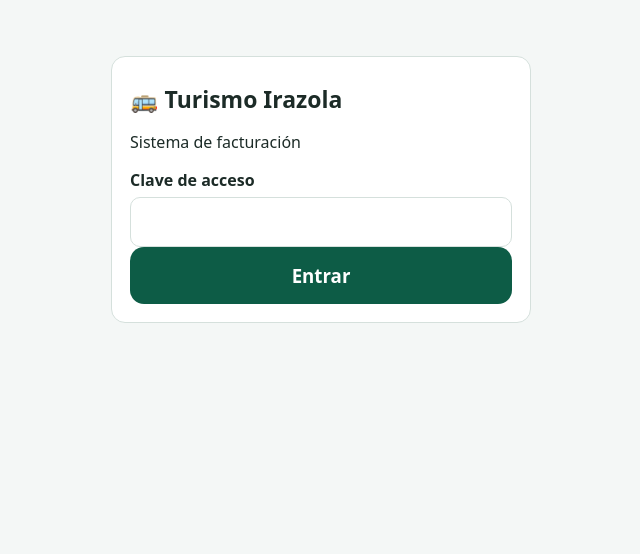
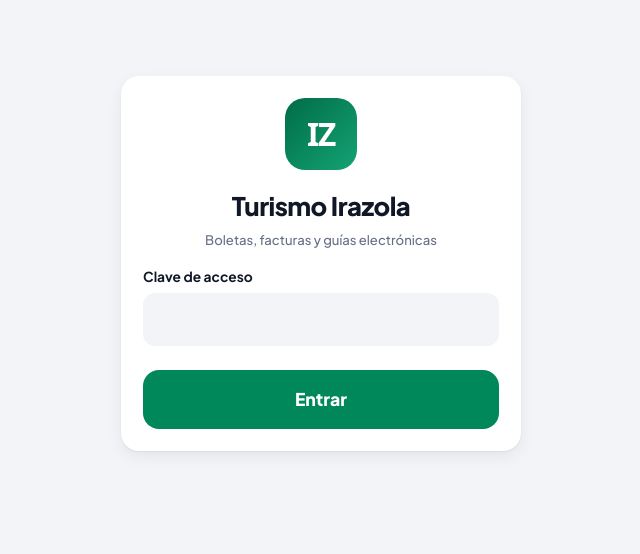
Before and after one commit to luislagos248/sistema-transporte, a PHP site: page / in a window 1280 px wide. Shown: the top 554 px of the page, without its empty margins (319-959 px from the left). Run offline with PHP 8.4, Linux system fonts and the light colour scheme.

Commit message:
Rediseño estilo app bancaria moderna
- Nueva identidad visual: Plus Jakarta Sans, fondo gris perla, tarjetas
  blancas sin borde con sombras suaves, un solo acento esmeralda con
  degradado y esquinas redondeadas amplias.
- Portada tipo banca: tarjeta "Ventas de hoy" con total del día,
  cantidad de comprobantes y estado de envío a SUNAT.
- Barra de navegación inferior en el celular (Inicio, Comprobantes,
  Reportes); la superior queda para escritorio.
- Accesos rápidos con íconos en círculos tintados, inputs rellenos con
  foco esmeralda, conmutador tipo segmento, chips de estado renovados,
  ticket y login rediseñados; nuevo ícono "IZ" con degradado.
- Manifest y theme-color actualizados; caché del service worker
  incrementada para forzar la actualización en celulares.

Co-Authored-By: Claude Fable 5 <noreply@anthropic.com>
Claude-Session: https://claude.ai/code/session_01Xcru4orHBY24nqVZ7MKnYG

```diff
--- a/public/app.css
+++ b/public/app.css
@@ -1,15 +1,22 @@
-/* Tourismo Irasola — móvil primero, cómodo también en PC. */
+/* Turismo Irazola — estilo app bancaria: limpio, tarjetas suaves, un acento. */
 
 :root {
-  --verde: #0d5c46;
-  --verde-claro: #e7f3ef;
-  --tinta: #1c2b27;
-  --gris: #667572;
-  --borde: #d5e0dc;
-  --fondo: #f4f7f6;
-  --rojo: #b3261e;
-  --ambar: #8a6d00;
-  --radio: 14px;
+  --acento: #00875a;
+  --acento-osc: #006c48;
+  --acento-tinte: #e3f5ee;
+  --tinta: #101828;
+  --gris: #667085;
+  --fondo: #f2f4f7;
+  --panel: #ffffff;
+  --campo: #f2f4f7;
+  --linea: #eaecf0;
+  --rojo: #d92d20;
+  --rojo-tinte: #fee4e2;
+  --ambar: #b54708;
+  --ambar-tinte: #fef0c7;
+  --sombra: 0 1px 2px rgba(16, 24, 40, 0.06), 0 6px 16px rgba(16, 24, 40, 0.06);
+  --radio: 18px;
+  --radio-chico: 12px;
 }
 
 * { box-sizing: border-box; }
@@ -19,225 +26,366 @@ html, body {
   padding: 0;
   background: var(--fondo);
   color: var(--tinta);
-  font-family: system-ui, -apple-system, "Segoe UI", Roboto, sans-serif;
-  font-size: 17px;
+  font-family: "Plus Jakarta Sans", system-ui, -apple-system, "Segoe UI", sans-serif;
+  font-size: 16px;
+  line-height: 1.45;
 }
 
 /* ---------- Cabecera ---------- */
 #cabecera {
-  background: var(--verde);
+  background: linear-gradient(120deg, var(--acento-osc), var(--acento));
   color: #fff;
   position: sticky;
   top: 0;
   z-index: 10;
 }
 .cabecera-int {
-  max-width: 1100px;
+  max-width: 1080px;
   margin: 0 auto;
-  padding: 10px 16px;
+  padding: 14px 20px;
   display: flex;
   align-items: center;
   justify-content: space-between;
   gap: 12px;
-  flex-wrap: wrap;
 }
-.marca { color: #fff; text-decoration: none; font-weight: 700; font-size: 1.1rem; }
-#cabecera nav { display: flex; gap: 4px; }
+.marca {
+  color: #fff;
+  text-decoration: none;
+  font-weight: 800;
+  font-size: 1.05rem;
+  letter-spacing: -0.01em;
+  display: flex;
+  align-items: center;
+  gap: 8px;
+}
+#cabecera nav { display: flex; gap: 2px; }
 #cabecera nav a {
-  color: #dfeeea;
+  color: rgba(255, 255, 255, 0.82);
   text-decoration: none;
-  padding: 8px 12px;
-  border-radius: 8px;
-  font-weight: 600;
+  padding: 8px 14px;
+  border-radius: 999px;
+  font-weight: 700;
+  font-size: 0.9rem;
 }
-#cabecera nav a.activa, #cabecera nav a:hover { background: rgba(255, 255, 255, 0.16); color: #fff; }
+#cabecera nav a.activa, #cabecera nav a:hover { background: rgba(255, 255, 255, 0.18); color: #fff; }
+
+/* Barra inferior (celular) */
+#navInferior {
+  position: fixed;
+  bottom: 0; left: 0; right: 0;
+  background: var(--panel);
+  border-top: 1px solid var(--linea);
+  display: flex;
+  justify-content: space-around;
+  padding: 6px 8px calc(8px + env(safe-area-inset-bottom));
+  z-index: 20;
+}
+#navInferior a {
+  text-decoration: none;
+  color: var(--gris);
+  font-size: 0.68rem;
+  font-weight: 700;
+  display: flex;
+  flex-direction: column;
+  align-items: center;
+  gap: 2px;
+  padding: 6px 14px;
+  border-radius: 12px;
+  min-width: 64px;
+}
+#navInferior a .nav-ico { font-size: 1.35rem; line-height: 1; }
+#navInferior a.activa { color: var(--acento); background: var(--acento-tinte); }
 
 /* ---------- Contenido ---------- */
 #app {
-  max-width: 1100px;
+  max-width: 1080px;
   margin: 0 auto;
-  padding: 16px;
-  padding-bottom: 48px;
+  padding: 20px 20px 96px;
 }
-#app.cargando { text-align: center; color: var(--gris); padding-top: 60px; }
+#app.cargando { text-align: center; color: var(--gris); padding-top: 70px; }
 
-h1 { font-size: 1.35rem; margin: 8px 0 16px; }
-h2 { font-size: 1.1rem; margin: 18px 0 8px; }
+h1 { font-size: 1.45rem; font-weight: 800; letter-spacing: -0.02em; margin: 6px 0 16px; }
+h2 { font-size: 1.02rem; font-weight: 800; margin: 20px 0 10px; }
 
 .tarjeta {
-  background: #fff;
-  border: 1px solid var(--borde);
+  background: var(--panel);
   border-radius: var(--radio);
-  padding: 18px;
-  margin-bottom: 14px;
+  box-shadow: var(--sombra);
+  padding: 22px;
+  margin-bottom: 16px;
 }
+
+/* Tarjeta resumen del día (portada) */
+.resumen-dia {
+  background: linear-gradient(130deg, var(--acento-osc), var(--acento) 65%, #14a374);
+  color: #fff;
+  border-radius: 22px;
+  padding: 22px 24px;
+  margin-bottom: 20px;
+  box-shadow: 0 10px 26px rgba(0, 108, 72, 0.28);
+}
+.resumen-dia .etiqueta {
+  font-size: 0.78rem;
+  font-weight: 700;
+  letter-spacing: 0.06em;
+  text-transform: uppercase;
+  opacity: 0.85;
+}
+.resumen-dia .monto {
+  font-size: 2.2rem;
+  font-weight: 800;
+  letter-spacing: -0.02em;
+  margin: 2px 0 4px;
+  font-variant-numeric: tabular-nums;
+}
+.resumen-dia .detalle { font-size: 0.9rem; opacity: 0.9; font-weight: 600; }
 
 /* ---------- Botones ---------- */
 button, .boton {
   font: inherit;
   border: none;
-  border-radius: var(--radio);
+  border-radius: 14px;
   padding: 14px 18px;
-  font-weight: 700;
+  font-weight: 800;
   cursor: pointer;
-  background: var(--verde);
+  background: var(--acento);
   color: #fff;
   text-decoration: none;
   display: inline-block;
   text-align: center;
+  transition: transform 0.05s ease, box-shadow 0.15s ease;
 }
+button:hover, .boton:hover { box-shadow: 0 6px 14px rgba(0, 135, 90, 0.25); }
 button:active, .boton:active { transform: scale(0.98); }
-button:disabled { opacity: 0.5; cursor: wait; }
-.boton-suave { background: var(--verde-claro); color: var(--verde); }
-.boton-linea { background: #fff; color: var(--verde); border: 2px solid var(--verde); }
-.boton-grande { font-size: 1.25rem; padding: 22px; width: 100%; }
+button:disabled { opacity: 0.5; cursor: wait; box-shadow: none; }
+button:focus-visible, .boton:focus-visible, a:focus-visible { outline: 3px solid rgba(0, 135, 90, 0.4); outline-offset: 2px; }
+.boton-suave { background: var(--acento-tinte); color: var(--acento-osc); }
+.boton-suave:hover { box-shadow: none; background: #d3efe4; }
+.boton-linea { background: var(--panel); color: var(--acento-osc); box-shadow: inset 0 0 0 1.5px var(--linea); }
+.boton-linea:hover { box-shadow: inset 0 0 0 1.5px var(--acento); }
+.boton-grande { font-size: 1.1rem; padding: 17px 20px; width: 100%; border-radius: 16px; }
 
-/* Home: accesos grandes */
+/* Accesos rápidos (portada) */
 .accesos {
   display: grid;
   grid-template-columns: 1fr 1fr;
-  gap: 14px;
-  margin-top: 10px;
+  gap: 12px;
 }
 .acceso {
-  background: #fff;
-  border: 1px solid var(--borde);
+  background: var(--panel);
   border-radius: var(--radio);
-  padding: 26px 12px;
+  box-shadow: var(--sombra);
+  padding: 18px 14px;
   text-align: center;
   text-decoration: none;
   color: var(--tinta);
-  font-weight: 700;
-  font-size: 1.15rem;
+  font-weight: 800;
+  font-size: 0.95rem;
+  transition: transform 0.08s ease;
 }
-.acceso .icono { display: block; font-size: 2.3rem; margin-bottom: 8px; }
-.acceso:hover { border-color: var(--verde); background: var(--verde-claro); }
+.acceso:hover { transform: translateY(-2px); }
+.acceso .icono {
+  display: flex;
+  align-items: center;
+  justify-content: center;
+  width: 52px; height: 52px;
+  margin: 0 auto 10px;
+  border-radius: 16px;
+  font-size: 1.6rem;
+  background: var(--acento-tinte);
+}
+.acceso:nth-child(2) .icono { background: #fef0c7; }
+.acceso:nth-child(3) .icono { background: #e0eaff; }
+.acceso:nth-child(4) .icono { background: #fce7f6; }
 
 /* ---------- Formularios ---------- */
-label { display: block; font-weight: 600; margin: 14px 0 6px; }
+label { display: block; font-weight: 700; font-size: 0.86rem; margin: 14px 0 6px; color: var(--tinta); }
 input, select {
   font: inherit;
   width: 100%;
-  padding: 13px 12px;
-  border: 1.5px solid var(--borde);
-  border-radius: 10px;
-  background: #fff;
+  padding: 14px;
+  border: 1.5px solid transparent;
+  border-radius: var(--radio-chico);
+  background: var(--campo);
+  color: var(--tinta);
 }
-input:focus, select:focus { outline: 2px solid var(--verde); border-color: var(--verde); }
-input.monto { font-size: 1.5rem; font-weight: 700; text-align: right; }
+input::placeholder { color: #98a2b3; }
+input:focus, select:focus { outline: none; border-color: var(--acento); background: #fff; box-shadow: 0 0 0 4px rgba(0, 135, 90, 0.12); }
+input.monto { font-size: 1.7rem; font-weight: 800; text-align: right; font-variant-numeric: tabular-nums; }
 .fila { display: flex; gap: 10px; }
 .fila > * { flex: 1; }
-.ayuda { color: var(--gris); font-size: 0.85rem; margin-top: 4px; }
-.error { color: var(--rojo); font-weight: 600; margin: 10px 0; }
+.ayuda { color: var(--gris); font-size: 0.82rem; margin-top: 6px; }
+.error {
+  color: var(--rojo);
+  background: var(--rojo-tinte);
+  font-weight: 700;
+  font-size: 0.9rem;
+  padding: 10px 14px;
+  border-radius: var(--radio-chico);
+  margin: 12px 0;
+}
 
 .sugerencias { display: flex; flex-wrap: wrap; gap: 8px; margin-top: 8px; }
 .sugerencias button {
-  background: var(--verde-claro);
-  color: var(--verde);
-  padding: 8px 12px;
+  background: var(--campo);
+  color: var(--tinta);
+  padding: 8px 14px;
   border-radius: 999px;
-  font-weight: 600;
-  font-size: 0.9rem;
+  font-weight: 700;
+  font-size: 0.82rem;
 }
+.sugerencias button:hover { background: var(--acento-tinte); color: var(--acento-osc); box-shadow: none; }
 
-.conmutador { display: flex; border: 1.5px solid var(--borde); border-radius: 10px; overflow: hidden; }
+.conmutador {
+  display: flex;
+  background: var(--campo);
+  border-radius: 14px;
+  padding: 4px;
+  gap: 4px;
+}
 .conmutador button {
   flex: 1;
-  background: #fff;
+  background: transparent;
   color: var(--gris);
-  border-radius: 0;
-  padding: 12px;
+  border-radius: 11px;
+  padding: 11px;
+  font-size: 0.9rem;
+  box-shadow: none;
 }
-.conmutador button.activa { background: var(--verde); color: #fff; }
+.conmutador button:hover { box-shadow: none; }
+.conmutador button.activa { background: var(--panel); color: var(--acento-osc); box-shadow: 0 1px 4px rgba(16, 24, 40, 0.12); }
 
 .item-linea {
-  border: 1px solid var(--borde);
-  border-radius: 10px;
-  padding: 10px 12px;
+  background: var(--campo);
+  border-radius: var(--radio-chico);
+  padding: 12px 14px;
   margin-top: 8px;
   display: flex;
   justify-content: space-between;
   gap: 8px;
   align-items: center;
-  background: var(--verde-claro);
+  font-size: 0.95rem;
 }
-.item-linea .quitar { background: none; color: var(--rojo); padding: 4px 8px; font-size: 1.1rem; }
+.item-linea .quitar { background: none; color: var(--rojo); padding: 4px 8px; font-size: 1.05rem; box-shadow: none; }
 
 .total-grande {
   font-size: 2rem;
   font-weight: 800;
+  letter-spacing: -0.02em;
   text-align: right;
-  margin: 12px 0;
+  margin: 14px 0;
+  font-variant-numeric: tabular-nums;
 }
 
 /* ---------- Estados ---------- */
-.estado { padding: 4px 10px; border-radius: 999px; font-size: 0.8rem; font-weight: 700; white-space: nowrap; }
-.estado.pendiente { background: #fff3cd; color: var(--ambar); }
-.estado.aceptado { background: #d7efe3; color: var(--verde); }
-.estado.rechazado { background: #f8d7da; color: var(--rojo); }
+.estado {
+  padding: 4px 12px;
+  border-radius: 999px;
+  font-size: 0.74rem;
+  font-weight: 800;
+  white-space: nowrap;
+  display: inline-block;
+}
+.estado.pendiente { background: var(--ambar-tinte); color: var(--ambar); }
+.estado.aceptado { background: var(--acento-tinte); color: var(--acento-osc); }
+.estado.rechazado { background: var(--rojo-tinte); color: var(--rojo); }
 
-/* ---------- Lista ---------- */
-.filtros { display: flex; gap: 10px; flex-wrap: wrap; align-items: end; margin-bottom: 12px; }
+/* ---------- Listas ---------- */
+.filtros { display: flex; gap: 10px; flex-wrap: wrap; align-items: end; margin-bottom: 14px; }
 .filtros > div { flex: 1; min-width: 130px; }
+.filtros label { margin-top: 0; }
 
 .lista-movil .comp-fila {
-  background: #fff;
-  border: 1px solid var(--borde);
+  background: var(--panel);
   border-radius: var(--radio);
-  padding: 12px 14px;
+  box-shadow: var(--sombra);
+  padding: 14px 16px;
   margin-bottom: 10px;
   display: flex;
   justify-content: space-between;
-  gap: 8px;
+  gap: 10px;
   align-items: center;
   cursor: pointer;
 }
-.comp-fila .num { font-weight: 700; }
-.comp-fila .cli { color: var(--gris); font-size: 0.9rem; }
-.comp-fila .imp { font-weight: 800; text-align: right; }
+.comp-fila .num { font-weight: 800; font-size: 0.95rem; }
+.comp-fila .cli { color: var(--gris); font-size: 0.83rem; }
+.comp-fila .imp { font-weight: 800; text-align: right; font-variant-numeric: tabular-nums; }
 
-table.lista-pc { display: none; width: 100%; border-collapse: collapse; background: #fff; border-radius: var(--radio); overflow: hidden; }
-.lista-pc th, .lista-pc td { padding: 10px 12px; text-align: left; border-bottom: 1px solid var(--borde); }
-.lista-pc th { background: var(--verde-claro); color: var(--verde); font-size: 0.85rem; text-transform: uppercase; }
+table.lista-pc {
+  display: none;
+  width: 100%;
+  border-collapse: collapse;
+  background: var(--panel);
+  border-radius: var(--radio);
+  overflow: hidden;
+  box-shadow: var(--sombra);
+}
+.lista-pc th, .lista-pc td { padding: 12px 14px; text-align: left; border-bottom: 1px solid var(--linea); }
+.lista-pc th {
+  color: var(--gris);
+  font-size: 0.72rem;
+  font-weight: 800;
+  text-transform: uppercase;
+  letter-spacing: 0.06em;
+}
 .lista-pc tbody tr { cursor: pointer; }
+.lista-pc tbody tr:last-child td { border-bottom: none; }
 .lista-pc tbody tr:hover { background: var(--fondo); }
-.lista-pc td.imp { text-align: right; font-weight: 700; }
+.lista-pc td.imp { text-align: right; font-weight: 800; font-variant-numeric: tabular-nums; }
 
 /* ---------- Ticket ---------- */
 #ticket {
-  background: #fff;
-  border: 1px dashed var(--gris);
-  border-radius: 8px;
-  max-width: 360px;
+  background: var(--panel);
+  border-radius: var(--radio);
+  box-shadow: var(--sombra);
+  max-width: 380px;
   margin: 0 auto 16px;
-  padding: 18px;
-  font-size: 0.95rem;
+  padding: 24px;
+  font-size: 0.92rem;
 }
 #ticket .centro { text-align: center; }
-#ticket .emp { font-weight: 800; font-size: 1.05rem; }
-#ticket .doc-titulo { font-weight: 800; margin: 8px 0; }
-#ticket hr { border: none; border-top: 1px dashed var(--borde); margin: 10px 0; }
-#ticket .linea { display: flex; justify-content: space-between; gap: 8px; }
-#ticket .tot { font-size: 1.2rem; font-weight: 800; }
-#ticket .qr { display: flex; justify-content: center; margin: 12px 0 4px; }
-#ticket .qr svg { width: 150px; height: 150px; }
-#ticket .leyenda { font-size: 0.8rem; color: var(--gris); }
-.acciones-ticket { display: grid; grid-template-columns: 1fr 1fr; gap: 10px; max-width: 360px; margin: 0 auto; }
+#ticket .emp { font-weight: 800; font-size: 1.05rem; letter-spacing: -0.01em; }
+#ticket .doc-titulo {
+  font-weight: 800;
+  margin: 12px auto 4px;
+  background: var(--acento-tinte);
+  color: var(--acento-osc);
+  border-radius: 999px;
+  padding: 6px 16px;
+  display: inline-block;
+  font-size: 0.85rem;
+}
+#ticket hr { border: none; border-top: 1.5px dashed var(--linea); margin: 12px 0; }
+#ticket .linea { display: flex; justify-content: space-between; gap: 8px; margin: 2px 0; }
+#ticket .tot { font-size: 1.25rem; font-weight: 800; font-variant-numeric: tabular-nums; }
+#ticket .qr { display: flex; justify-content: center; margin: 14px 0 6px; }
+#ticket .qr svg { width: 148px; height: 148px; }
+#ticket .leyenda { font-size: 0.78rem; color: var(--gris); }
+.acciones-ticket { display: grid; grid-template-columns: 1fr 1fr; gap: 10px; max-width: 380px; margin: 0 auto; }
 .acciones-ticket .ancho { grid-column: 1 / -1; }
 
 /* ---------- Escritorio ---------- */
 @media (min-width: 760px) {
-  body { font-size: 16px; }
+  #navInferior { display: none; }
+  #app { padding-bottom: 48px; }
   .accesos { grid-template-columns: repeat(4, 1fr); }
   .lista-movil { display: none; }
   table.lista-pc { display: table; }
   .dos-columnas { display: grid; grid-template-columns: minmax(340px, 460px) 1fr; gap: 18px; align-items: start; }
-  .boton-grande { font-size: 1.1rem; padding: 16px; }
+  h1 { font-size: 1.6rem; }
+}
+@media (max-width: 759px) {
+  #cabecera nav { display: none; }
+}
+
+@media (prefers-reduced-motion: reduce) {
+  *, *::before, *::after { transition: none !important; }
 }
 
 /* ---------- Impresión (ticketera / A4) ---------- */
 @media print {
-  #cabecera, .acciones-ticket, .no-imprimir { display: none !important; }
+  #cabecera, #navInferior, .acciones-ticket, .no-imprimir { display: none !important; }
   body, #app { background: #fff; margin: 0; padding: 0; max-width: none; }
-  #ticket { border: none; max-width: 260px; margin: 0; padding: 0; }
+  #ticket { box-shadow: none; border-radius: 0; max-width: 260px; margin: 0; padding: 0; }
+  #ticket .doc-titulo { background: none; padding: 0; }
 }
--- a/public/app.js
+++ b/public/app.js
@@ -2,6 +2,7 @@
 
 const $app = document.getElementById('app');
 const $cabecera = document.getElementById('cabecera');
+const $navInferior = document.getElementById('navInferior');
 
 /* ---------- Utilidades ---------- */
 
@@ -88,13 +89,17 @@ const NOMBRE_TIPO = { '01': 'Factura', '03': 'Boleta', '07': 'Nota de crédito'
 
 function vistaLogin() {
   $cabecera.hidden = true;
+  $navInferior.hidden = true;
   $app.innerHTML = `
-    <div class="tarjeta" style="max-width:420px;margin:40px auto">
-      <h1>🚌 Turismo Irazola</h1>
-      <p>Sistema de facturación</p>
+    <div class="tarjeta" style="max-width:400px;margin:56px auto;text-align:center">
+      <img src="/icon.svg" alt="" width="72" height="72" style="border-radius:20px;margin-bottom:8px">
+      <h1 style="margin:4px 0 2px">Turismo Irazola</h1>
+      <p class="ayuda" style="margin-bottom:18px">Boletas, facturas y guías electrónicas</p>
+      <div style="text-align:left">
       <label for="clave">Clave de acceso</label>
       <input id="clave" type="password" autocomplete="current-password" inputmode="numeric">
       <p class="error" id="err" hidden>Clave incorrecta, intente de nuevo.</p>
+      </div>
       <br>
       <button class="boton-grande" id="entrar">Entrar</button>
     </div>`;
@@ -111,21 +116,42 @@ function vistaLogin() {
   document.getElementById('clave').onkeydown = (e) => { if (e.key === 'Enter') entrar(); };
 }
 
-function vistaHome() {
+async function vistaHome() {
   $app.innerHTML = `
-    <h1>¿Qué desea emitir?</h1>
+    <div class="resumen-dia">
+      <div class="etiqueta">Ventas de hoy</div>
+      <div class="monto" id="ventasHoy">S/ —</div>
+      <div class="detalle" id="detalleHoy">Cargando…</div>
+    </div>
+    <h2 style="margin-top:0">¿Qué desea emitir?</h2>
     <div class="accesos">
       ${Object.entries(TIPOS).map(([k, t]) => `
         <a class="acceso" href="#emitir/${k}"><span class="icono">${t.icono}</span>${t.titulo}</a>
       `).join('')}
     </div>
-    <h2>Accesos</h2>
+    <h2>Más opciones</h2>
     <div class="accesos">
       <a class="acceso" href="#guia"><span class="icono">🚚</span>Guía de carga</a>
       <a class="acceso" href="#guias"><span class="icono">🗒️</span>Guías emitidas</a>
       <a class="acceso" href="#lista"><span class="icono">📋</span>Comprobantes</a>
       <a class="acceso" href="#reportes"><span class="icono">📊</span>Reportes</a>
     </div>`;
+
+  // Resumen del día, como el saldo de un banco.
+  try {
+    const hoy = hoyLima();
+    const filas = await api(`/api/comprobantes?desde=${hoy}&hasta=${hoy}`);
+    const emitidos = filas.filter((f) => f.tipo !== '07' && !f.anulado_por);
+    const total = emitidos.reduce((a, f) => a + Number(f.total), 0);
+    const pendientes = filas.filter((f) => f.estado === 'pendiente').length;
+    document.getElementById('ventasHoy').textContent = S(total);
+    document.getElementById('detalleHoy').textContent =
+      `${emitidos.length} comprobante${emitidos.length === 1 ? '' : 's'}` +
+      (pendientes ? ` · ${pendientes} en envío a SUNAT` : ' · todo enviado a SUNAT');
+  } catch {
+    document.getElementById('ventasHoy').textContent = 'S/ 0.00';
+    document.getElementById('detalleHoy').textContent = 'Sin ventas registradas hoy';
+  }
 }
 
 /* ---------- Guía de Remisión Transportista ---------- */
@@ -665,7 +691,8 @@ async function enrutar() {
   if (!clave() && hash !== '#login') { location.hash = '#login'; return; }
 
   $cabecera.hidden = hash === '#login';
-  document.querySelectorAll('#cabecera nav a').forEach((a) => {
+  $navInferior.hidden = hash === '#login';
+  document.querySelectorAll('#cabecera nav a, #navInferior a').forEach((a) => {
     a.classList.toggle('activa', hash.startsWith(a.getAttribute('href')));
   });
   $app.classList.remove('cargando');
--- a/public/index.html
+++ b/public/index.html
@@ -4,10 +4,12 @@
   <meta charset="utf-8">
   <meta name="viewport" content="width=device-width, initial-scale=1, viewport-fit=cover">
   <title>Turismo Irazola — Facturación</title>
-  <meta name="theme-color" content="#0d5c46">
+  <meta name="theme-color" content="#006c48">
   <link rel="manifest" href="/manifest.webmanifest">
   <link rel="icon" href="/icon.svg" type="image/svg+xml">
   <link rel="apple-touch-icon" href="/icon.svg">
+  <link rel="preconnect" href="https://fonts.gstatic.com" crossorigin>
+  <link rel="stylesheet" href="https://fonts.googleapis.com/css2?family=Plus+Jakarta+Sans:wght@500;700;800&display=swap">
   <link rel="stylesheet" href="/app.css">
 </head>
 <body>
@@ -22,6 +24,11 @@
     </div>
   </header>
   <main id="app" class="cargando">Cargando…</main>
+  <nav id="navInferior" hidden>
+    <a href="#home"><span class="nav-ico">🏠</span>Inicio</a>
+    <a href="#lista"><span class="nav-ico">📋</span>Comprobantes</a>
+    <a href="#reportes"><span class="nav-ico">📊</span>Reportes</a>
+  </nav>
   <script src="/vendor/qrcode.js"></script>
   <script type="module" src="/app.js"></script>
 </body>
--- a/public/sw.js
+++ b/public/sw.js
@@ -1,7 +1,7 @@
 /* Service worker: cachea el "cascarón" de la app para abrir rápido.
    La API nunca se cachea (los datos siempre son en vivo). */
 
-const CACHE = 'irazola-v1';
+const CACHE = 'irazola-v2';
 const SHELL = ['/', '/index.html', '/app.css', '/app.js', '/vendor/qrcode.js', '/icon.svg', '/manifest.webmanifest'];
 
 self.addEventListener('install', (e) => {
```
Also changed, not shown: public/icon.svg, public/manifest.webmanifest.
